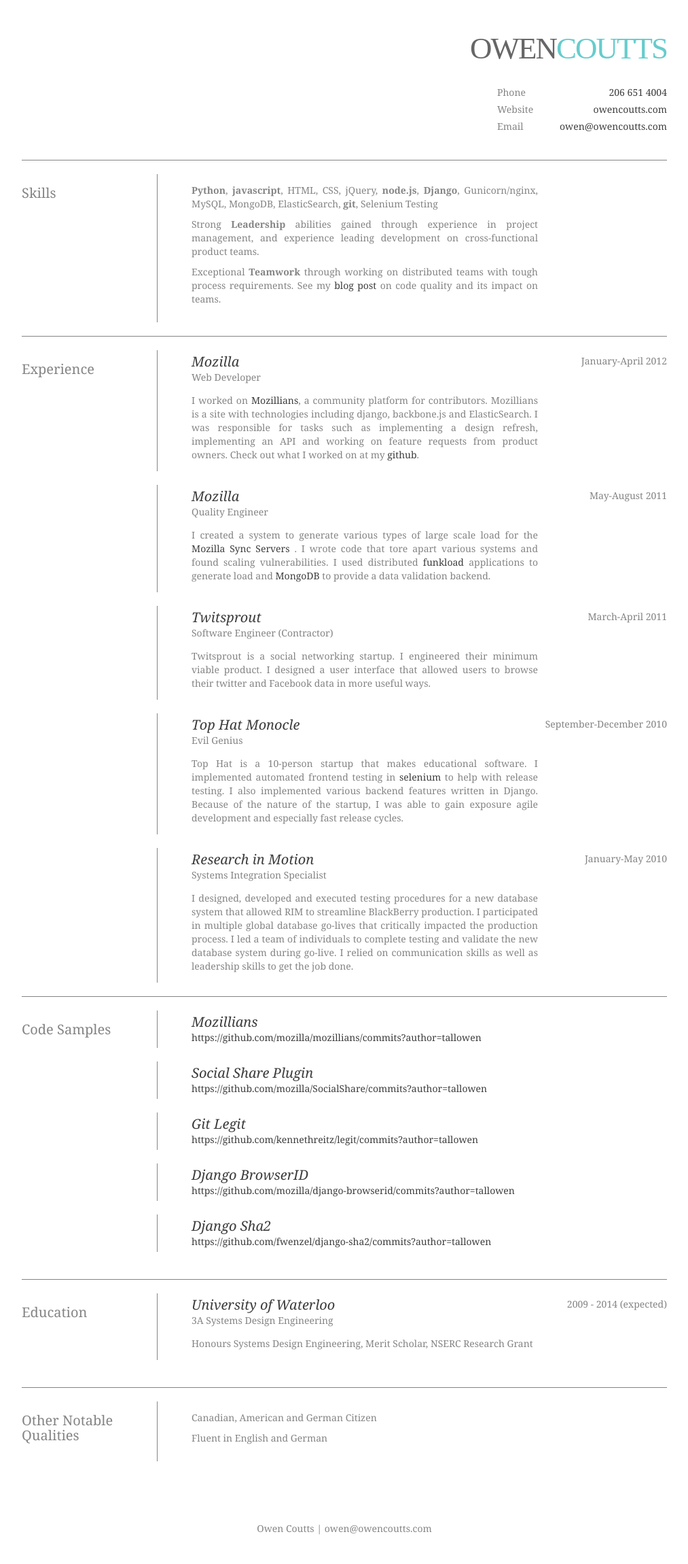
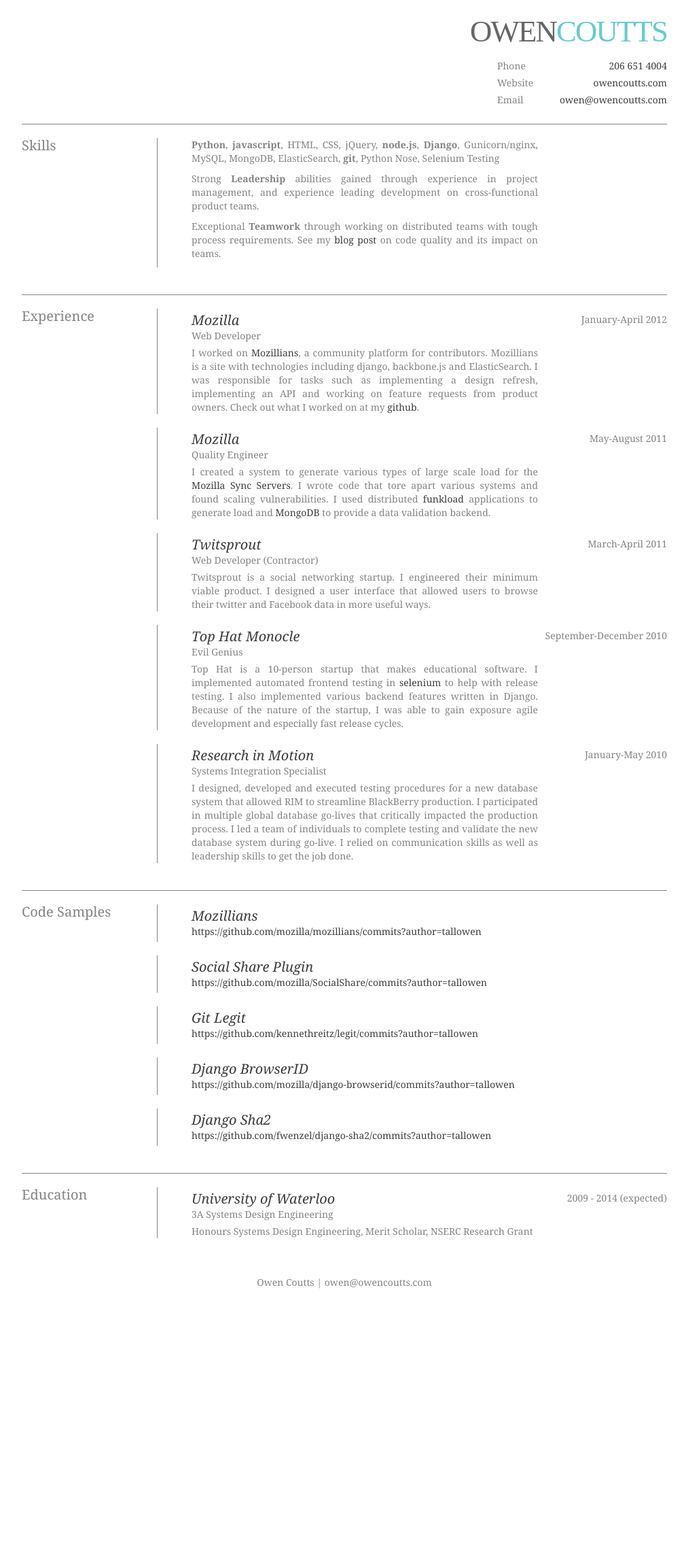
Before and after one commit to tallowen/tallowen.github.com, a Jekyll site: the page built from resume.html, in a window 1280 px wide. Shown: the whole page at 68% size, without its empty margins (133-1146 px from the left). Built offline with Jekyll 4.4.1, drawn with Linux system fonts in a browser that asks for light colours; after the commit the page ends 1896 px from its top, so only the background shows below that.

Commit message:
Resume uses heavy use of templating
- Data in yaml front matter
- Code clean ups
- removal of bad sections

```diff
--- /dev/null
+++ b/_includes/resume_style.css
@@ -0,0 +1,189 @@
+*{
+  margin: 0;
+  padding: 0;
+}
+
+body {
+  color: #848484;
+  font: normal normal normal 14px/20px Georgia, 'Times New Roman', Times, serif;
+}
+
+h1 {
+  font-size: 41px;
+  line-height: 50px;
+  font-weight: normal;
+  font-style: normal;
+  color: #3c3c3c;
+}
+
+h2 {
+  font-size: 20px;
+  line-height: 30px;
+  font-weight: normal;
+  font-style: normal;
+  color: #848484;
+}
+
+h3 {
+  font-size: 20px;
+  line-height: 30px;
+  font-weight: normal;
+  font-style: normal;
+  color: #3c3c3c;
+}
+
+div {
+  border-width:1px;
+  border-color:#848484;
+}
+
+em {
+    font-weight:bold;
+    font-style:normal;
+}
+
+a:link, a:visited {
+  color: #3c3c3c;
+  text-decoration: none;
+}
+
+a:link:hover, a:visited:hover {
+  text-decoration: underline;
+  color: #000;
+}
+
+#page {
+  width:950px;
+  margin: 0 auto;
+  margin-top:20px;
+  border-color:red;
+}
+
+#name{
+  color: #666666;
+  font: normal normal normal 45px/normal normal;
+  letter-spacing: -2px;
+  text-align: right;
+}
+
+#name p{
+  margin-bottom:0;
+}
+
+.bold {
+  color:#66CCCC;
+}
+
+
+
+/*contact info*/
+#contact-div {
+  overflow:auto;
+}
+
+#contact {
+  width: 250px;
+  padding-top: 15px;
+  padding-bottom: 20px;
+  list-style-type: none;
+  line-height: 20px;
+  float: right;
+}
+
+#contact li {
+  overflow: hidden;
+  margin-bottom: 5px;
+}
+
+#contact li span {
+  float: left;
+}
+
+#contact li strong {
+  float: right;
+  text-align: right;
+  color: #3c3c3c;
+  font-weight: normal;
+}
+/* end contact info */
+
+/* Resume Contents*/
+#content {
+}
+
+.section {
+  width: 950px;
+  margin: 0 auto;
+  padding: 20px 0;
+  overflow: hidden;
+}
+
+#content ul{
+  padding:0;
+}
+
+div.section{
+  border-top-style:solid;
+}
+
+.section h2 {
+  width: 160px;
+  padding-right: 30px;
+  float: left;
+  padding-top: 0;
+  line-height: 22px;
+}
+
+.section h3 {
+  line-height: 22px;
+  font-style: italic;
+  margin: 6px 0 24px 0;
+}
+
+.section h4 {
+  font-weight: normal;
+  font-style: normal;
+  margin-bottom: 5px;
+  margin-top: -22px;
+}
+
+.section .date {
+  position: absolute;
+  top: 6px;
+  right: 0;
+}
+
+.section .item {
+  width: 700px;
+  padding-left: 50px;
+  float: right;
+  padding-top: 0;
+  position: relative;
+  margin-bottom: 20px;
+}
+
+.section div.item {
+  border-left-style:ridge;
+}
+
+.section .item ul {
+  list-style-type: none;
+}
+
+.section .item li {
+    padding-bottom:10px;
+}
+
+.section .description {
+  text-align: justify;
+  width: 510px;
+}
+/* end content  section */
+
+
+/* footer of page */
+#footer {
+  padding-top:15px;
+  text-align:center;
+}
+/* end footer */
--- a/resume.html
+++ b/resume.html
@@ -1,241 +1,79 @@
-<!DOCTYPE html PUBLIC "-//W3C//DTD XHTML 1.0 Strict//EN" "http://www.w3.org/TR/xhtml1/DTD/xhtml1-strict.dtd">
-<html xmlns="http://www.w3.org/1999/xhtml" xml:lang="en" lang="en">
+---
+skills:
+  -
+    _Python_, _javascript_, HTML, CSS, jQuery, _node.js_, _Django_, Gunicorn/nginx, MySQL, MongoDB, ElasticSearch, _git_, Python Nose, Selenium Testing
+  -
+    Strong _Leadership_ abilities gained through experience in project management, and experience leading development on cross-functional product teams.
+  -
+    Exceptional _Teamwork_ through working on distributed teams with tough process requirements. See my [blog post](http://owencoutts.com/blog/2012/04/26/Code-Quality-and-Why-You-Care.html) on code quality and its impact on teams.
+
+
+experiences:
+  -
+    employer: Mozilla
+    website: http://mozilla.com
+    title: Web Developer
+    date: January-April 2012
+    description:
+      I worked on [Mozillians](http://www.mozillians.org/), a community platform for contributors. Mozillians is a site with technologies including django, backbone.js and ElasticSearch. I was responsible for tasks such as implementing a design refresh, implementing an API and working on feature requests from product owners. Check out what I worked on at my [github](https://github.com/mozilla/mozillians/commits/master?author=tallowen).
+  -
+    employer: Mozilla
+    website: http://mozilla.com
+    title: Quality Engineer
+    date: May-August 2011
+    description:
+      I created a system to generate various types of large scale load for the [Mozilla Sync Servers](https://services.mozilla.com/). I wrote code that tore apart various systems and found scaling vulnerabilities. I used distributed [funkload](http://funkload.nuxeo.org/) applications to generate load and [MongoDB](http://www.mongodb.org/) to provide a data validation backend.
+  -
+    employer: Twitsprout
+    website: http://twitsprout.com
+    title: Web Developer (Contractor)
+    date: March-April 2011
+    description:
+      Twitsprout is a social networking startup. I engineered their minimum viable product. I designed a user interface that allowed users to browse their twitter and Facebook data in more useful ways.
+  -
+    employer: Top Hat Monocle
+    website: http://tophatmonocle.com
+    title: Evil Genius
+    date: September-December 2010
+    description:
+      Top Hat is a 10-person startup that makes educational software. I implemented automated frontend testing in [selenium](http://seleniumhq.org/) to help with release testing. I also implemented various backend features written in Django. Because of the nature of the startup, I was able to gain exposure agile development and especially fast release cycles.
+  -
+    employer: Research in Motion
+    website: http://rim.com
+    title: Systems Integration Specialist
+    date: January-May 2010
+    description:
+      I designed, developed and executed testing procedures for a new database system that allowed RIM to streamline BlackBerry production. I participated in multiple global database go-lives that critically impacted the production process. I led a team of individuals to complete testing and validate the new database system during go-live. I relied on communication skills as well as leadership skills to get the job done.
+
+sample_code:
+  -
+    title: Mozillians
+    url: https://github.com/mozilla/mozillians/commits?author=tallowen
+  -
+    title: Social Share Plugin
+    url: https://github.com/mozilla/SocialShare/commits?author=tallowen
+  -
+    title: Git Legit
+    url: https://github.com/kennethreitz/legit/commits?author=tallowen
+  -
+    title: Django BrowserID
+    url: https://github.com/mozilla/django-browserid/commits?author=tallowen
+  -
+    title: Django Sha2
+    url: https://github.com/fwenzel/django-sha2/commits?author=tallowen
+
+---
+<!DOCTYPE html>
+<html>
   <head>
+  <meta http-equiv="Content-Type" content="text/html;charset=utf-8" >
+  <!--This is generated code. Checkout the repository at github.com/tallowen/tallowen.github.com-->
   <title>Owen Coutts - Resume</title>
   <style type="text/css">
-# Yes ok fine. This is really bad. The reason that I have CSS right here is so that I can move it around as one file.
-# This is nessasary for uploading it to the University of Waterloo recruitment website.
-*{
-  margin: 0;
-  padding: 0;
-}
-
-
-
-body {
-  color: #848484;
-  font: normal normal normal 14px/20px Georgia, 'Times New Roman', Times, serif;
-}
-
-
-
-h1 {
-  font-size: 41px;
-  line-height: 50px;
-  font-weight: normal;
-  font-style: normal;
-  color: #3c3c3c;
-}
-
-
-
-h2 {
-  font-size: 20px;
-  line-height: 30px;
-  font-weight: normal;
-  font-style: normal;
-  color: #848484;
-}
-
-
-
-h3 {
-  font-size: 20px;
-  line-height: 30px;
-  font-weight: normal;
-  font-style: normal;
-  color: #3c3c3c;
-}
-
-
-
-p {
-}
-
-div {
-  border-width:1px;
-  border-color:#848484;
-}
-
-
-em {
-    font-weight:bold;
-    font-style:normal;
-}
-
-
-a:link, a:visited {
-  color: #3c3c3c;
-  text-decoration: none;
-}
-
-
-
-a:link:hover, a:visited:hover {
-  text-decoration: underline;
-  color: #000;
-}
-
-#page {
-  width:950px;
-  margin:0px auto;
-  margin-top:20px;
-  border-color:red;
-}
-
-#header {
-}
-
-
-#name{
-  color: #666666;
-  font: normal normal normal 45px/normal normal;
-  letter-spacing: -2px;
-  text-align: right;
-}
-
-
-
-#name p{
-  margin-bottom:0px;
-}
-
-.bold {
-  color:#66CCCC;
-}
-
-
-
-/*contact info*/
-#contact-div {
-  overflow:auto;
-}
-
-#contact {
-  width: 250px;
-  padding-top: 15px;
-  padding-bottom:20px;
-  list-style-type: none;
-  line-height: 20px;
-  float: right;
-}
-
-
-
-#contact li {
-  overflow: hidden;
-  margin-bottom: 5px;
-}
-
-#contact li span {
-  float: left;
-}
-
-#contact li strong {
-  float: right;
-  text-align: right;
-  color: #3c3c3c;
-  font-weight: normal;
-}
-
-/* end contact info */
-
-/* Resume Contents*/
-#content {
-}
-
-.section {
-  width: 950px;
-  margin: 0 auto;
-  padding: 20px 0;
-  overflow: hidden;
-}
-
-#content ul{
-  padding:0px;
-}
-
-div.section{
-  border-top-style:solid;
-}
-
-.section h2 {
-  width: 160px;
-  padding-right: 30px;
-  float: left;
-  padding-top: 0;
-  line-height: 22px;
-}
-
-.section h3 {
-  line-height: 22px;
-  font-style: italic;
-  margin: 6px 0px 24px 0px;
-}
-
-.section h4 {
-  font-weight: normal;
-  font-style: normal;
-  margin-bottom: 5px;
-  margin-top: -22px;
-}
-
-.section .date {
-  position: absolute;
-  top: 6px;
-  right: 0;
-}
-
-.section .item {
-  width: 700px;
-  padding-left: 50px;
-  float: right;
-  padding-top: 0;
-  margin-bottom: 9px;
-  position: relative;
-  margin-bottom:20px;
-}
-
-.section div.item {
-  border-left-style:ridge;
-}
-
-.section .item ul {
-  list-style-type: none;
-}
-
-.section .item li {
-    padding-bottom:10px;
-}
-
-.section .description {
-  text-align: justify;
-  width: 510px;
-}
-/* end content  section */
-
-
-/* footer of page */
-#footer {
-  padding-top:15px;
-  text-align:center;
-}
-/* end footer */
+    {{ Inline CSS to upload to jobmine properly }}
+    {% include resume_style.css %}
   </style>
-  <meta http-equiv="Content-type" content="text/html;charset=UTF-8" />
-<script type="text/javascript">
-
-  var _gaq = _gaq || [];
-  _gaq.push(['_setAccount', 'UA-20531725-3']);
-  _gaq.push(['_trackPageview']);
-
-  (function() {
-    var ga = document.createElement('script'); ga.type = 'text/javascript'; ga.async = true;
-    ga.src = ('https:' == document.location.protocol ? 'https://ssl' : 'http://www') + '.google-analytics.com/ga.js';
-    var s = document.getElementsByTagName('script')[0]; s.parentNode.insertBefore(ga, s);
-  })();
-
-</script>
+  {% include analytics.html %}
 </head>
 
 <body>
@@ -246,9 +84,9 @@
       </div>
       <div id="contact-div">
         <ul id="contact">
-          <li><span>Phone</span> <strong>206 651 4004</strong></li>
-          <li><span>Website</span> <strong><a href="http://owencoutts.com">owencoutts.com</a></strong></li>
-          <li><span>Email</span> <strong>owen@owencoutts.com</strong></li>
+          <li><span>Phone</span><strong>206 651 4004</strong></li>
+          <li><span>Website</span><strong><a href="http://owencoutts.com">owencoutts.com</a></strong></li>
+          <li><span>Email</span><strong>owen@owencoutts.com</strong></li>
         </ul>
       </div>
     </div>
@@ -258,104 +96,34 @@
         <div class="item">
           <div class="description">
             <ul>
-            <li><em>Python</em>, <em>javascript</em>, HTML, CSS, jQuery, <em>node.js</em>, <em>Django</em>, Gunicorn/nginx, MySQL, MongoDB, ElasticSearch, <em>git</em>, Selenium Testing</li>
-            <li>Strong <em>Leadership</em> abilities gained through experience in project management, and experience leading development on cross-functional product teams.</li>
-            <li>Exceptional <em>Teamwork</em> through working on distributed teams with tough process requirements. See my <a href="http://owencoutts.com/blog/2012/04/26/Code-Quality-and-Why-You-Care.html">blog post</a> on code quality and its impact on teams.</li>
+              {% for skill in page.skills %}
+                <li>{{ skill|markdownify }}</li>
+              {% endfor %}
             </ul>
+          </div>
         </div>
       </div>
       <div class="section">
         <h2>Experience</h2>
+        {% for experience in page.experiences %}
           <div class="item">
-          <h3><a href="http://mozilla.com">Mozilla</a></h3>
-          <h4>Web Developer</h4>
-          <div class="date">January-April 2012</div>
+            <h3><a href="{{ experience.website }}">{{ experience.employer }}</a></h3>
+            <h4>{{ experience.title }}</h4>
+            <div class="date">{{ experience.date }}</div>
             <div class="description">
-            <p>I worked on <a href="http://www.mozillians.org/">Mozillians</a>, a community platform for contributors. Mozillians is a site with
-            technologies including django, backbone.js and ElasticSearch. I was responsible for tasks such as implementing a design refresh, implementing an API and working on feature requests from product owners. Check out what I worked on at my <a href="https://github.com/mozilla/mozillians/commits/master?author=tallowen">github</a>.</p>
+              {{ experience.description|markdownify }}
             </div>
           </div>
-        <div class="item">
-          <h3><a href="http://mozilla.com">Mozilla</a></h3>
-          <h4>Quality Engineer</h4>
-          <div class="date">May-August 2011</div>
-          <div class="description">
-            <p>I created a system to generate various types of large scale load for the <a href = "https://services.mozilla.com/">Mozilla Sync Servers </a>. I wrote code that tore apart various systems and found scaling vulnerabilities. I used distributed <a href="http://funkload.nuxeo.org/">funkload</a> applications to generate load and <a href="http://www.mongodb.org/">MongoDB</a> to provide a data validation backend.</p>
-          </div>
-        </div>
-
-        <div class="item">
-          <h3><a href="http://twitsprout.com">Twitsprout</a></h3>
-          <h4>Software Engineer (Contractor)</h4>
-          <div class="date">March-April 2011</div>
-          <div class="description">
-              <p>Twitsprout is a social networking startup. I engineered their minimum viable product. I designed a user interface that allowed users to browse their twitter and Facebook data in more useful ways.</p>
-          </div>
-        </div>
-
-        <div class="item">
-          <h3><a href="http://tophatmonocle.com">Top Hat Monocle</a></h3>
-          <h4>Evil Genius</h4>
-          <div class="date">September-December 2010</div>
-          <div class="description">
-            <p>Top Hat is a 10-person startup that makes educational
-            software. I implemented automated frontend testing in <a href ="http://seleniumhq.org/">selenium</a>
-            to help with release testing. I also implemented various backend features written in Django.
-            Because of the nature of the startup, I was able to gain exposure agile development and especially fast
-            release cycles.</p>
-          </div>
-        </div>
-
-        <div class="item">
-          <h3><a href="http://rim.com">Research in Motion</a></h3>
-          <h4>Systems Integration Specialist</h4>
-          <div class="date">January-May 2010</div>
-          <div class="description">
-            <p>I designed, developed and executed testing procedures for a new database system that allowed RIM to streamline BlackBerry production. I participated in multiple global database go-lives that critically impacted the production process. I led a team of individuals to complete testing and validate the new database system during go-live. I relied on communication skills as well as leadership skills to get the job done.</p>
-        </div>
+        {% endfor %}
       </div>
       <div class="section">
         <h2>Code Samples</h2>
+        {% for sample in page.sample_code %}
           <div class="item">
-          <h3>Mozillians</h3>
-          <h4>
-            <a href="https://github.com/mozilla/mozillians/commits?author=tallowen">
-              https://github.com/mozilla/mozillians/commits?author=tallowen
-            </a>
-          </h4>
+            <h3>{{ sample.title }}</h3>
+            <h4><a href="{{ sample.url }}">{{ sample.url }}</a></h4>
           </div>
-        <div class="item">
-          <h3>Social Share Plugin</h3>
-          <h4>
-            <a href="https://github.com/mozilla/SocialShare/commits?author=tallowen">
-              https://github.com/mozilla/SocialShare/commits?author=tallowen
-            </a>
-          </h4>
-        </div>
-        <div class="item">
-          <h3>Git Legit</h3>
-          <h4>
-            <a href="https://github.com/kennethreitz/legit/commits?author=tallowen">
-              https://github.com/kennethreitz/legit/commits?author=tallowen
-            </a>
-          </h4>
-        </div>
-        <div class="item">
-          <h3>Django BrowserID</h3>
-          <h4>
-            <a href="https://github.com/mozilla/django-browserid/commits?author=tallowen">
-              https://github.com/mozilla/django-browserid/commits?author=tallowen
-            </a>
-          </h4>
-        </div>
-        <div class="item">
-          <h3>Django Sha2</h3>
-          <h4>
-            <a href="https://github.com/fwenzel/django-sha2/commits?author=tallowen">
-              https://github.com/fwenzel/django-sha2/commits?author=tallowen
-            </a>
-          </h4>
-        </div>
+        {% endfor %}
       </div>
       <div class="section">
         <h2>Education</h2>
@@ -368,17 +136,6 @@
           </div>
         </div>
       </div>
-      <div class="section">
-        <h2>Other Notable Qualities</h2>
-        <div class="item">
-          <div class="description">
-            <ul>
-              <li>Canadian, American and German Citizen</li>
-              <li>Fluent in English and German</li>
-            </ul>
-          </div>
-        </div>
-      </div>
     </div>
     <div id="footer">
       <p>Owen Coutts | owen@owencoutts.com</p>
```
Also changed, not shown: _includes/analytics.html (added, +11 -0 lines), _layouts/default.html (+1 -13 lines). Lines whose indentation alone changed are shown as unchanged.
